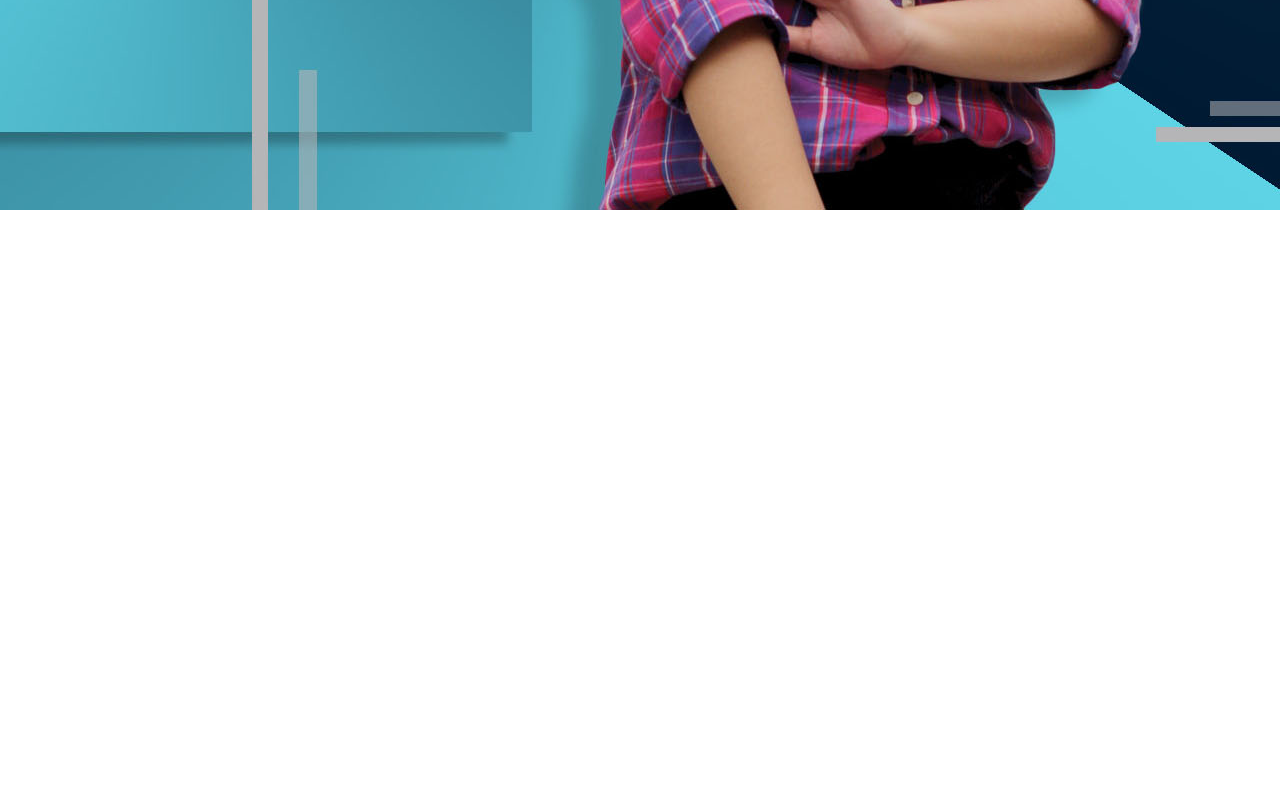
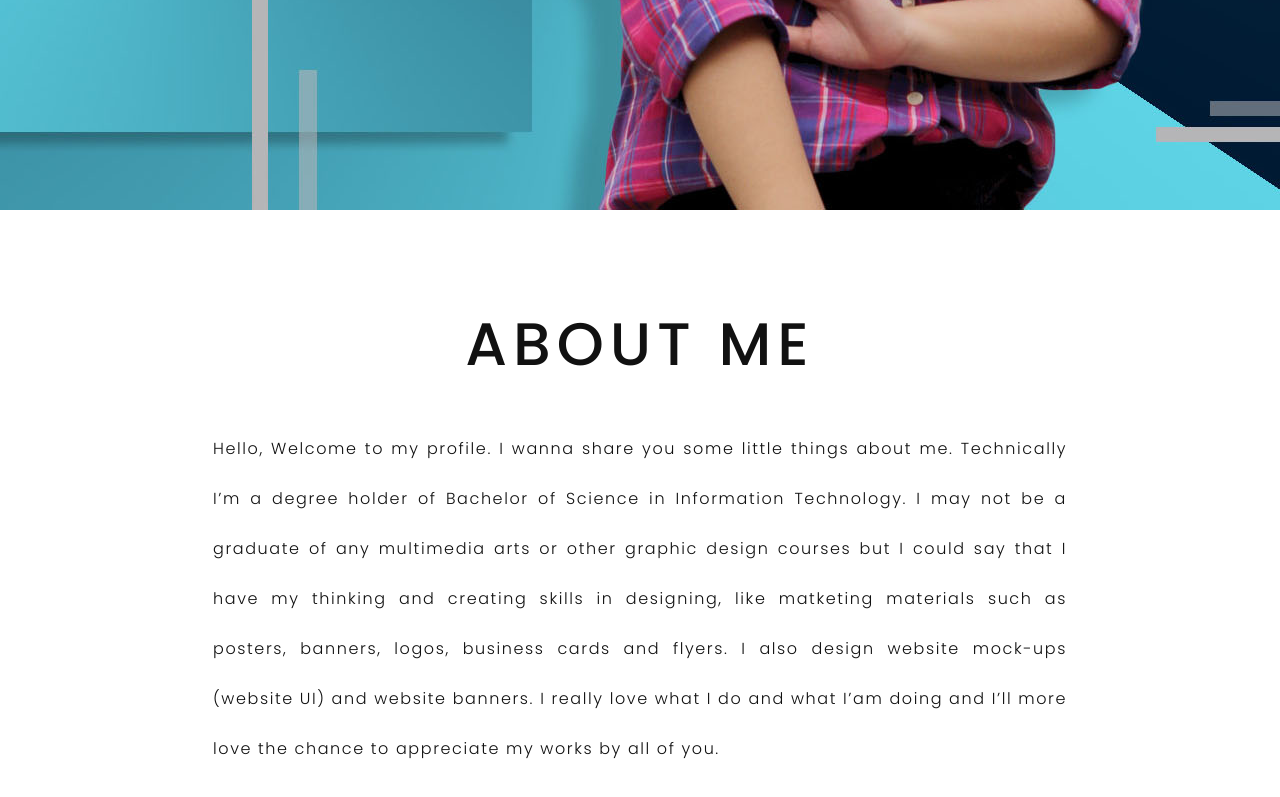
Before and after one commit to giovictor/kathleen-dalida-profile, a Gatsby site: page / in a window 1280 px wide. Shown: the part 669-1466 px from the top of the page. Before the commit the page ends 879 px from the top, so only its background shows below. Built offline with nearby package versions, Linux system fonts and the light colour scheme; Gatsby itself is replaced by a stand-in of ours.

Commit message:
Created about component

```diff
--- a/gatsby-config.js
+++ b/gatsby-config.js
@@ -3,7 +3,15 @@ module.exports = {
     title: `Kathleen Dalida Profile`,
     firstname: `Kathleen`,
     lastname:  `Dalida`,
-    job: `Graphic Designer`
+    job: `Graphic Designer`,
+    about:`Hello, Welcome to my profile. I wanna share you some little things about
+    me. Technically I’m a degree holder of Bachelor of Science in Information
+    Technology. I may not be a graduate of any multimedia arts or other
+    graphic design courses but I could say that I have my thinking and creating
+    skills in designing, like matketing materials such as posters, banners, logos,
+    business cards and flyers. I also design website mock-ups (website UI)
+    and website banners. I really love what I do and what I’am doing and  I’ll
+    more love the chance to appreciate my works by all of you.`,
   },
   plugins: [
     `gatsby-plugin-react-helmet`,
--- /dev/null
+++ b/src/components/About/index.js
@@ -0,0 +1,30 @@
+import React from 'react'
+import {useStaticQuery, graphql} from 'gatsby'
+import Fade from 'react-reveal/Fade'
+
+import styles from '../../styles/about.module.css'
+
+const About = () => {
+    const data = useStaticQuery(
+        graphql`
+            query {
+                site {
+                    siteMetadata {
+                        about
+                    }
+                }
+            }
+        `
+    )
+
+    return (
+        <div className={styles.about}>
+            <Fade top>
+                <h1 className={styles.heading}>About Me</h1>
+                <p className={styles.body}>{data.site.siteMetadata.about}</p>
+            </Fade>
+        </div>
+    )
+}
+
+export default About
--- a/src/components/Header/menu.js
+++ b/src/components/Header/menu.js
@@ -7,7 +7,7 @@ import logo from '../../images/logo.png'
 import MenuItem from './menuItem'
 
 const Menu = () => (
-    <div>
+    <div className="nav">
         <img src={logo} className={styles.logo}/>
         <Slide right>
             <nav className={styles.navbar}>
--- a/src/components/layout.js
+++ b/src/components/layout.js
@@ -8,7 +8,7 @@ const Layout = ({children}) => (
         <Helmet>
             <title>Kath Dalida</title>
             <link rel="icon" href={favicon} type="image/png" sizes="16x16"/>
-            <link href="https://fonts.googleapis.com/css?family=Poppins:300,400,600&display=swap" rel="stylesheet"/>
+            <link href="https://fonts.googleapis.com/css?family=Poppins:300,400,500,600&display=swap" rel="stylesheet"/>
         </Helmet>
         {children}
     </div>
--- a/src/pages/index.js
+++ b/src/pages/index.js
@@ -1,11 +1,13 @@
 import React from "react"
 import Layout from '../components/layout'
-import Header from '../components/Header/header'
+import Header from '../components/Header'
+import About from '../components/About'
 
 const IndexPage = () => (
     <Layout>
         <div className="profile">
             <Header />
+            <About />
         </div>
     </Layout>
 )
--- /dev/null
+++ b/src/styles/about.module.css
@@ -0,0 +1,39 @@
+.about {
+    height:100%;
+    text-align:center;
+    padding-left:113px;
+    padding-right:113px;
+}
+
+.heading, .body {
+    color:#111111;
+}
+
+.heading {
+    text-transform:uppercase;
+    font-size:59.92px;
+    letter-spacing:0.1em;
+    margin-bottom:0;
+    margin-top:89px;
+    font-weight:500;
+}
+
+.body {
+    margin-top:35px;
+    margin-bottom:89px;
+    font-size:29.96 px;
+    letter-spacing:0.1em;
+    font-weight:300;
+    text-align:justify;
+    line-height:29.96px;
+}
+
+@media screen and (max-width:1366px) {
+    .about {
+        padding-left: 213px;
+        padding-right: 213px;
+    }
+    .body {
+        line-height:50px;
+    }
+}
--- a/src/styles/header.module.css
+++ b/src/styles/header.module.css
@@ -80,7 +80,6 @@
     .logo {
         left:51px;
     }
-
     .link {
         letter-spacing:0;
     }
```
Also changed, not shown: src/components/Header/index.js (renamed from src/components/Header/header.js).
